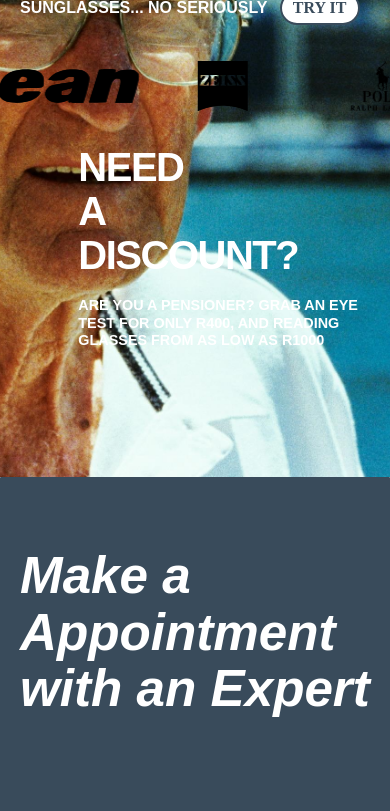
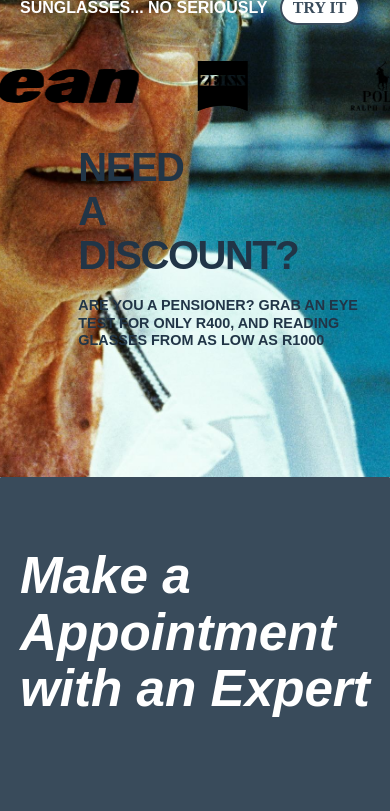
Before and after one commit to AustinMaturure/sylkamohle, a React (Vite) app in the folder sylkemohle/: page / in a window 390 px wide. Shown: the part 4740-5551 px from the top of the page. Built offline with nearby package versions, Linux system fonts and the light colour scheme; a web font is replaced by a local one.

Commit message:
changed mobile styles

```diff
--- a/sylkemohle/src/Hero.css
+++ b/sylkemohle/src/Hero.css
@@ -692,6 +692,14 @@ transition: opacity 1.5s ease-in ;
 
   .contact-image{
   border-radius: 0px !important;
+  min-height: 100%;
+  }
+
+  #pers-desc-disc {
+    color: #213547;
+  }
+  #pers-head-disc{
+    color: #213547;
   }
 
   .pers-header{
--- a/sylkemohle/src/servicedetail.css
+++ b/sylkemohle/src/servicedetail.css
@@ -46,6 +46,10 @@
     .nav-link a {
       border: 0px solid !important;
      line-height: 0.1em;
+    }
+
+    .footer{
+      border-radius: 0px;
     }
 
 
```
